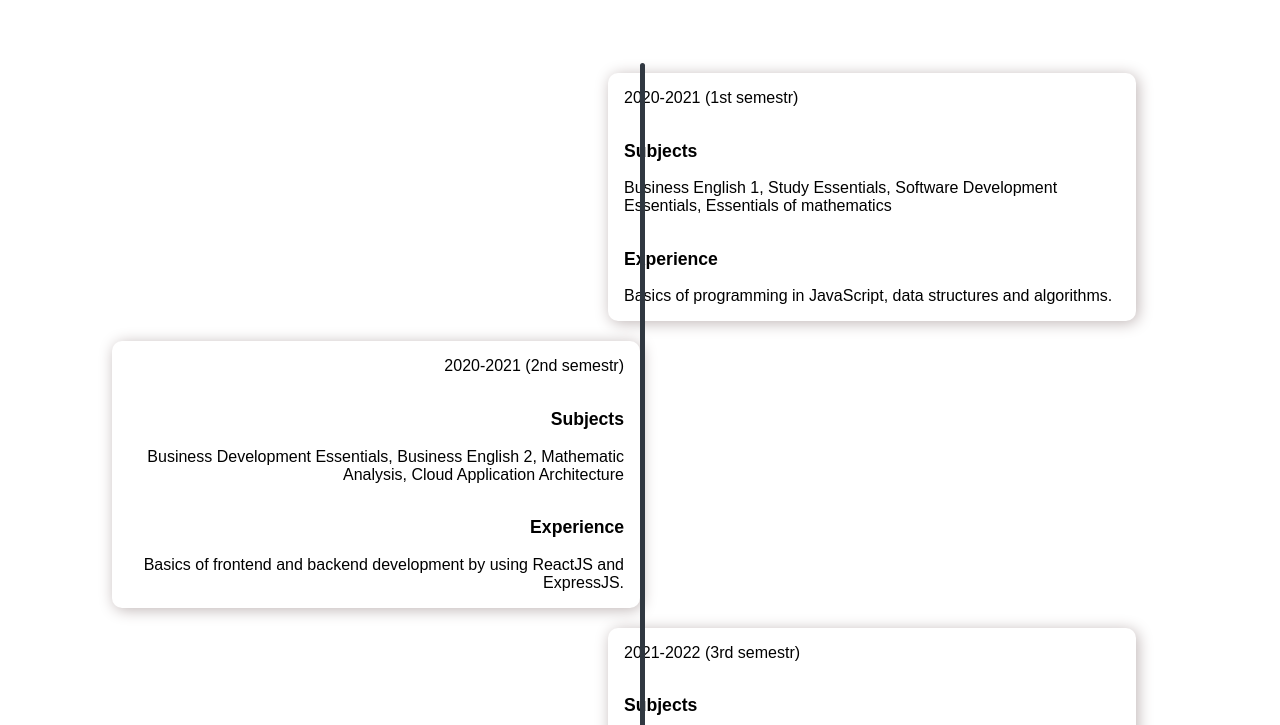
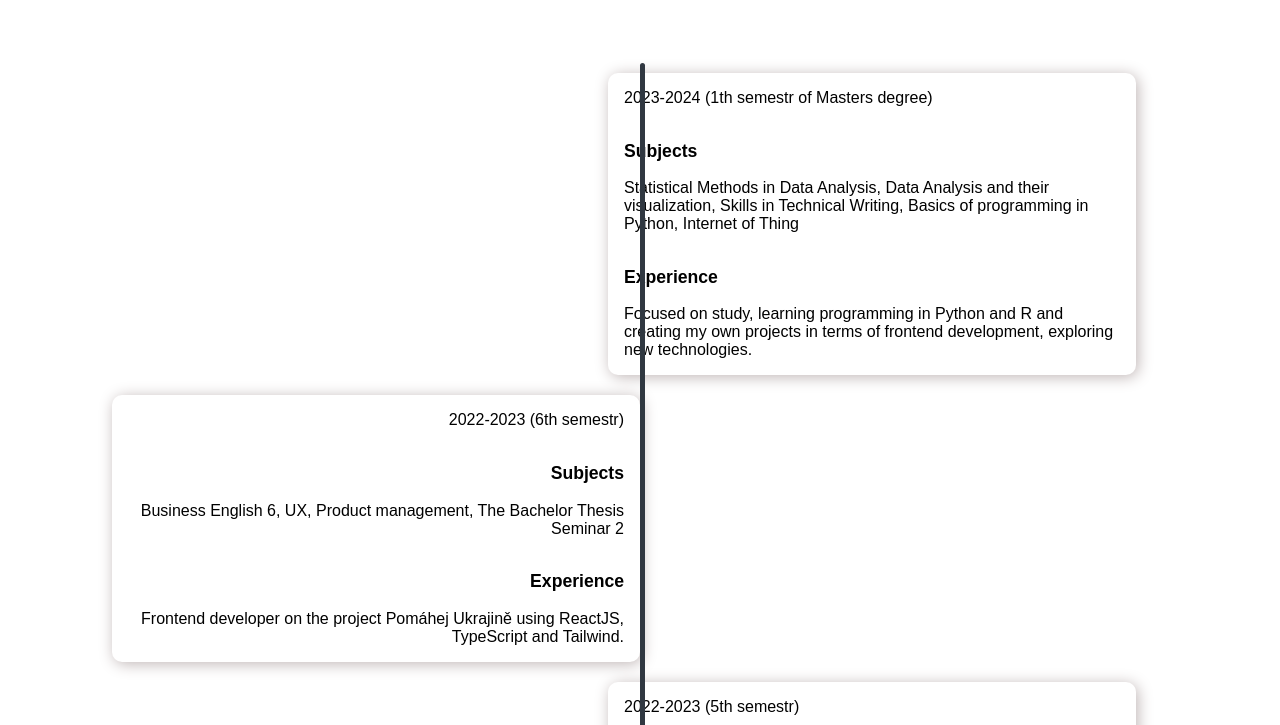
Before and after one commit to radomila/Portfolio, a Gatsby site: page /Experience/Experience in a window 1280 px wide. Shown: the part 75-800 px from the top of the page. Built offline with nearby package versions, Linux system fonts and the light colour scheme; Gatsby itself is replaced by a stand-in of ours.

Commit message:
feat: reversed order - experience data

```diff
--- a/src/components/Timeline/Timeline.tsx
+++ b/src/components/Timeline/Timeline.tsx
@@ -8,11 +8,13 @@ const Position = () => {
   const { theme } = useThemeToggleContext();
   const dark = theme === 'dark';
 
+  const reversedData = data.reverse();
+
   return (
     <div className={`${styles.container} ${dark ? '' : styles.light}`}>
-      {data.length > 0 && (
+      {reversedData.length > 0 && (
         <>
-          {data.map((semester) => {
+          {reversedData.map((semester) => {
             return <TimelineItem semester={semester} />;
           })}
         </>
--- a/src/components/Timeline/data.ts
+++ b/src/components/Timeline/data.ts
@@ -85,4 +85,19 @@ export const data = [
       'Frontend developer on the project Pomáhej Ukrajině using ReactJS, TypeScript and Tailwind.',
     ],
   },
+  {
+    year: '2023-2024 (1th semestr of Masters degree)',
+    title: 'Subjects',
+    subjects: [
+      'Statistical Methods in Data Analysis',
+      'Data Analysis and their visualization',
+      'Skills in Technical Writing',
+      'Basics of programming in Python',
+      'Internet of Thing',
+    ],
+    titleExperience: 'Experience',
+    experience: [
+      'Focused on study, learning programming in Python and R and creating my own projects in terms of frontend development, exploring new technologies. ',
+    ],
+  },
 ];
```
